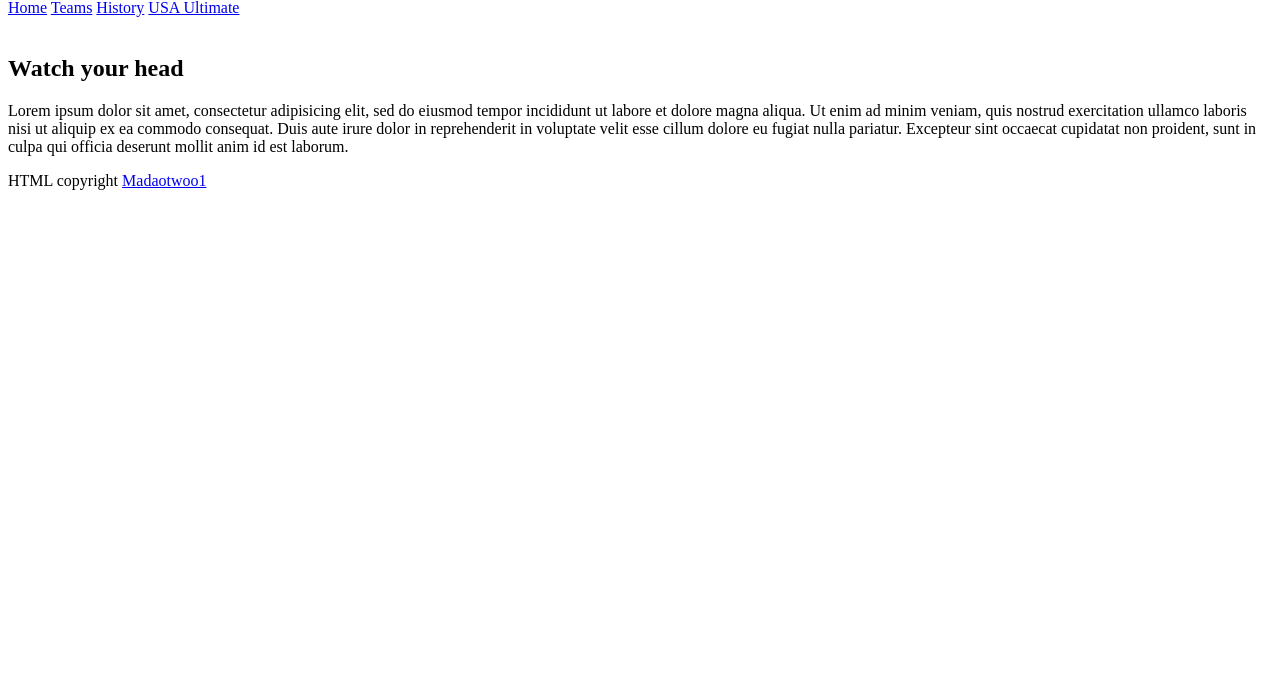
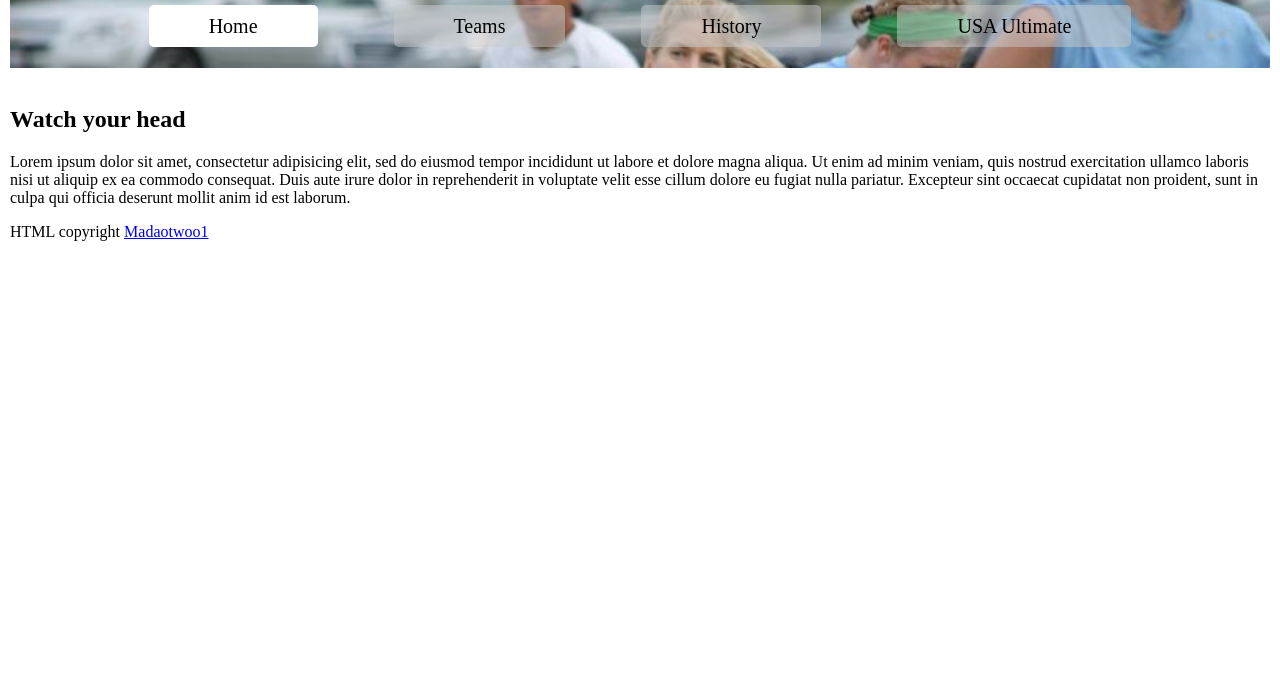
Before and after one commit to madaotw001/madaotw001.github.io, a plain HTML site: page index.html in a window 1280 px wide. Shown: the part 107-800 px from the top of the page. Drawn offline with Linux system fonts and the light colour scheme.

Commit message:
header change1

```diff
--- a/index.html
+++ b/index.html
@@ -7,10 +7,11 @@
     <meta http-equiv="X-UA-Compatible" content="IE=edge">
     <meta name="renderer" content="webkit">
     <title>title</title>
+    <link rel="stylesheet" type="text/css" href="css/Firsbee.css">
 </head>
 
 <body>
-    head(>h1+nav>a*4)+aside((>a>img)*3)+section(>h2+p*3)+footer>p
+    <!-- head(>h1+nav>a*4)+aside((>a>img)*3)+section(>h2+p*3)+footer>p -->
     <header>
         <h1>ultimate frisbee</h1>
         <nav>
```
